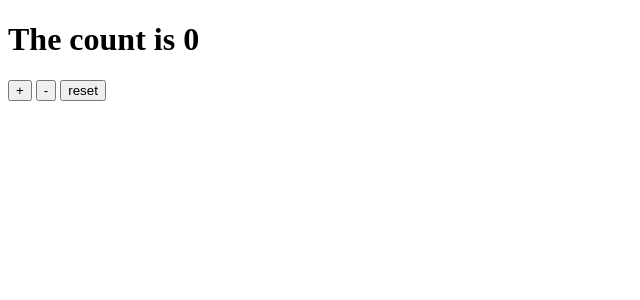
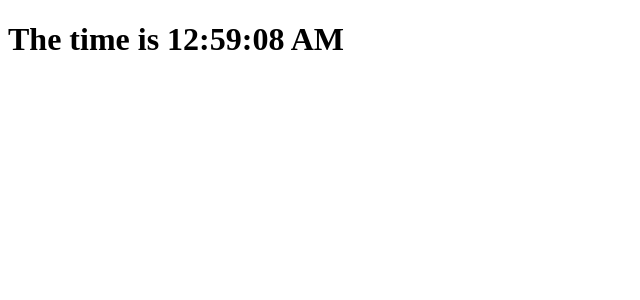
Before and after one commit to yutak23/intro-svelt-vite-js, a Svelte app: page / in a window 1280 px wide. Shown: the top 300 px of the page, without its empty margins (0-640 px from the left). Built offline with nearby package versions, Linux system fonts and the light colour scheme.

Commit message:
Part 1 / Stores / Readable stores

```diff
--- a/src/App.svelte
+++ b/src/App.svelte
@@ -1,24 +1,12 @@
 <script>
-	// import { onDestroy } from 'svelte';
-	import { count } from './stores';
-	import Incrementer from './Incrementer.svelte';
-	import Decrementer from './Decrementer.svelte';
-	import Resetter from './Resetter.svelte';
+	import { time } from './stores';
 
-	// let countValue;
-
-	// const unsubscribe = count.subscribe((value) => {
-	// 	countValue = value;
-	// });
-
-	// コンポーネントが何度もインスタンス化されたり破棄されたりしてもメモリーリークにならないようにサブスクリプションを破棄する
-	// が、onDestroyでunsubscribeするのも冗長なので$でstoreを参照すると自動的にunsubscribeされる
-	// onDestroy(unsubscribe);
+	const formatter = new Intl.DateTimeFormat('en', {
+		hour12: true,
+		hour: 'numeric',
+		minute: '2-digit',
+		second: '2-digit'
+	});
 </script>
 
-<!-- <h1>The count is {countValue}</h1> -->
-<h1>The count is {$count}</h1>
-
-<Incrementer />
-<Decrementer />
-<Resetter />
+<h1>The time is {formatter.format($time)}</h1>
--- a/src/Decrementer.svelte
+++ /dev/null
@@ -1,9 +0,0 @@
-<script>
-	import { count } from './stores';
-
-	function decrement() {
-		count.update((n) => n - 1);
-	}
-</script>
-
-<button on:click={decrement}> - </button>
--- a/src/Incrementer.svelte
+++ /dev/null
@@ -1,9 +0,0 @@
-<script>
-	import { count } from './stores';
-
-	function increment() {
-		count.update((n) => n + 1);
-	}
-</script>
-
-<button on:click={increment}> + </button>
--- a/src/Resetter.svelte
+++ /dev/null
@@ -1,9 +0,0 @@
-<script>
-	import { count } from './stores';
-
-	function reset() {
-		count.set(0);
-	}
-</script>
-
-<button on:click={reset}> reset </button>
--- a/src/stores.js
+++ b/src/stores.js
@@ -1,5 +1,15 @@
 // eslint-disable-next-line import/no-unresolved
-import { writable } from 'svelte/store';
+import { readable } from 'svelte/store';
+
+const time = readable(new Date(), (set) => {
+	const interval = setInterval(() => {
+		set(new Date());
+	}, 1000);
+
+	return function stop() {
+		clearInterval(interval);
+	};
+});
 
 // eslint-disable-next-line import/prefer-default-export
-export const count = writable(0);
+export { time };
```
